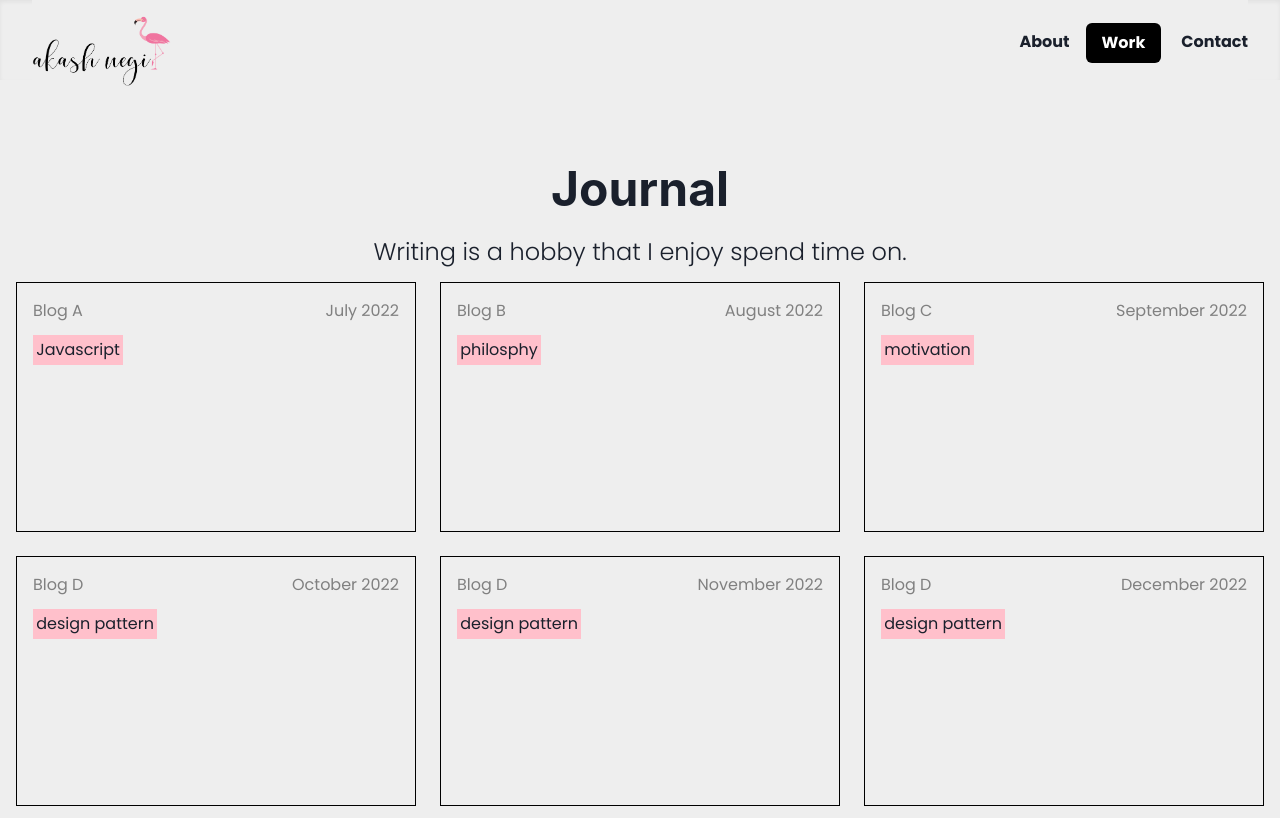
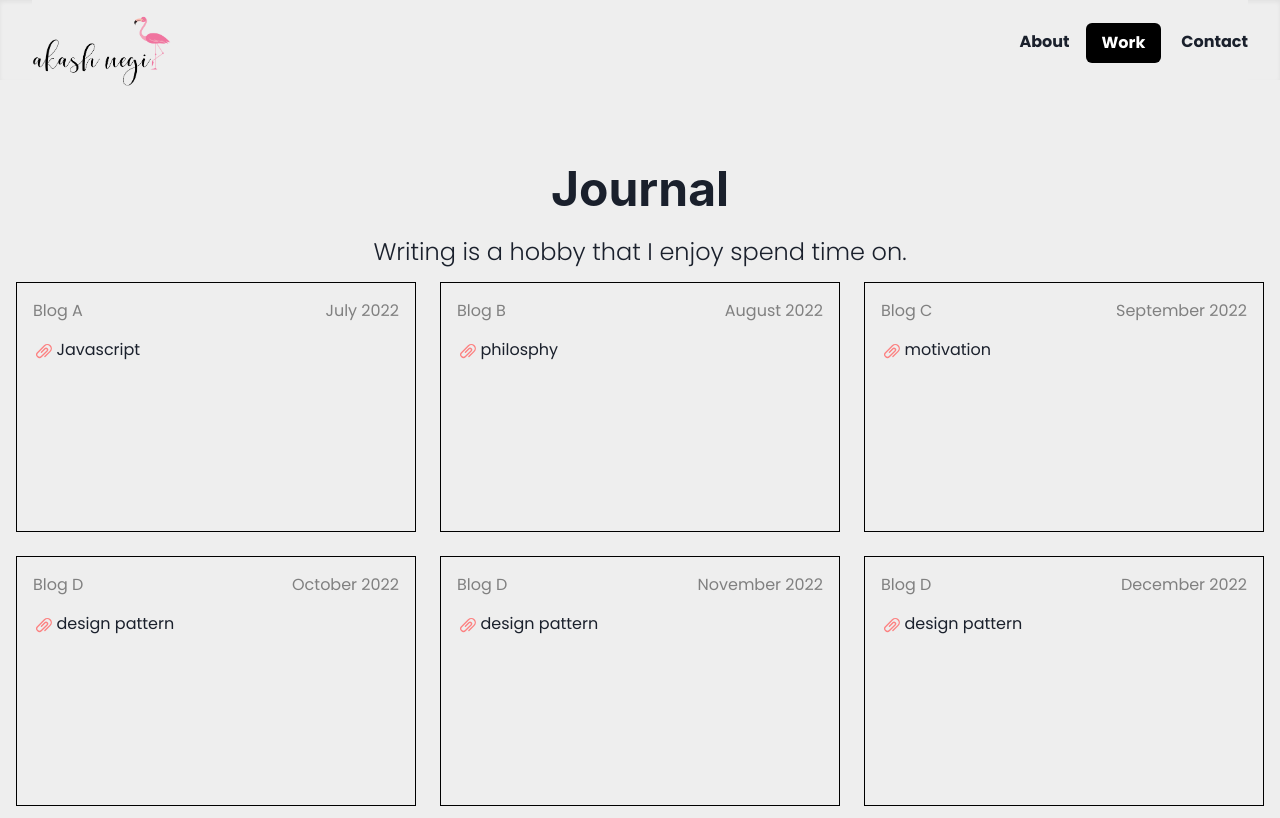
Before and after one commit to NegiAkash890/portfoliov2, a Next.js app: page /contact in a window 1280 px wide. Built offline with nearby package versions, Linux system fonts and the light colour scheme.

Commit message:
Added home route to logo

```diff
--- a/common/components/Blog.js
+++ b/common/components/Blog.js
@@ -1,16 +1,17 @@
+import { AttachmentIcon } from '@chakra-ui/icons'
 import { Box, GridItem, Heading, Text } from '@chakra-ui/react'
 import React from 'react'
 
 function Blog({date, category, title}) {
   return (
-    <GridItem m={"3"} minW={"400"} maxW={"500"} height={"250"} border={"1px solid black"} colSpan={1} p={4}>
+    <GridItem cursor={"pointer"} m={"3"} minW={"400"} maxW={"500"} height={"250"} border={"1px solid black"} colSpan={1} p={4}>
         <Box mb={"4"} display={"flex"} justifyContent="space-between">
             <Text color="gray" as={"h4"}>{title}</Text>
             <Text color="gray" as={"h4"}>{date}</Text>
         </Box>
         <Box>
 
-             <span style={{marginRight:"0.8rem" , backgroundColor:"pink", padding:"0.2rem"}} >{category}</span>
+             <span style={{marginRight:"0.8rem" ,padding:"0.2rem"}} > <AttachmentIcon color={"red.300"}/> {category}</span>
 
         </Box>
 
--- a/components/layout.js
+++ b/components/layout.js
@@ -30,6 +30,8 @@ function About(props) {
         <Flex justifyContent="space-between" alignItems={"center"}>
           <Box>
             <Image
+              cursor={"pointer"}
+              onClick={() => router.push("/")}
               src="./logo.png"
               width="140px"
               height="70px"
```
